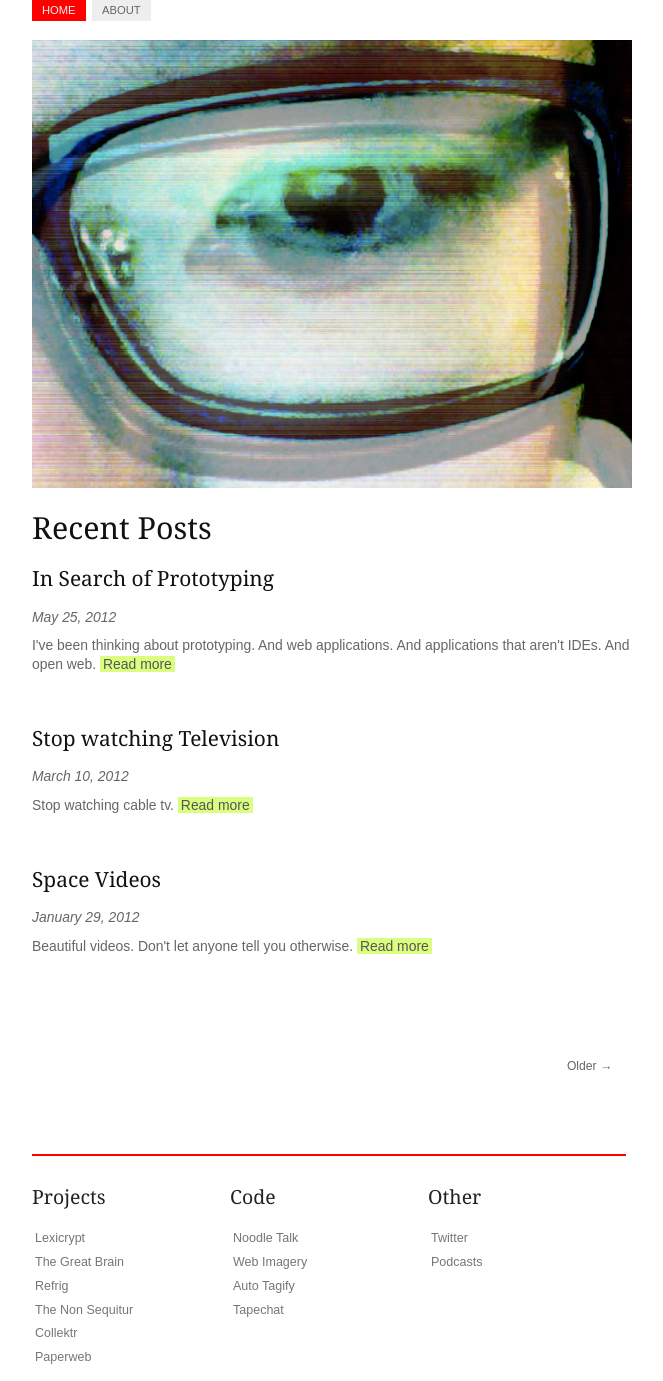
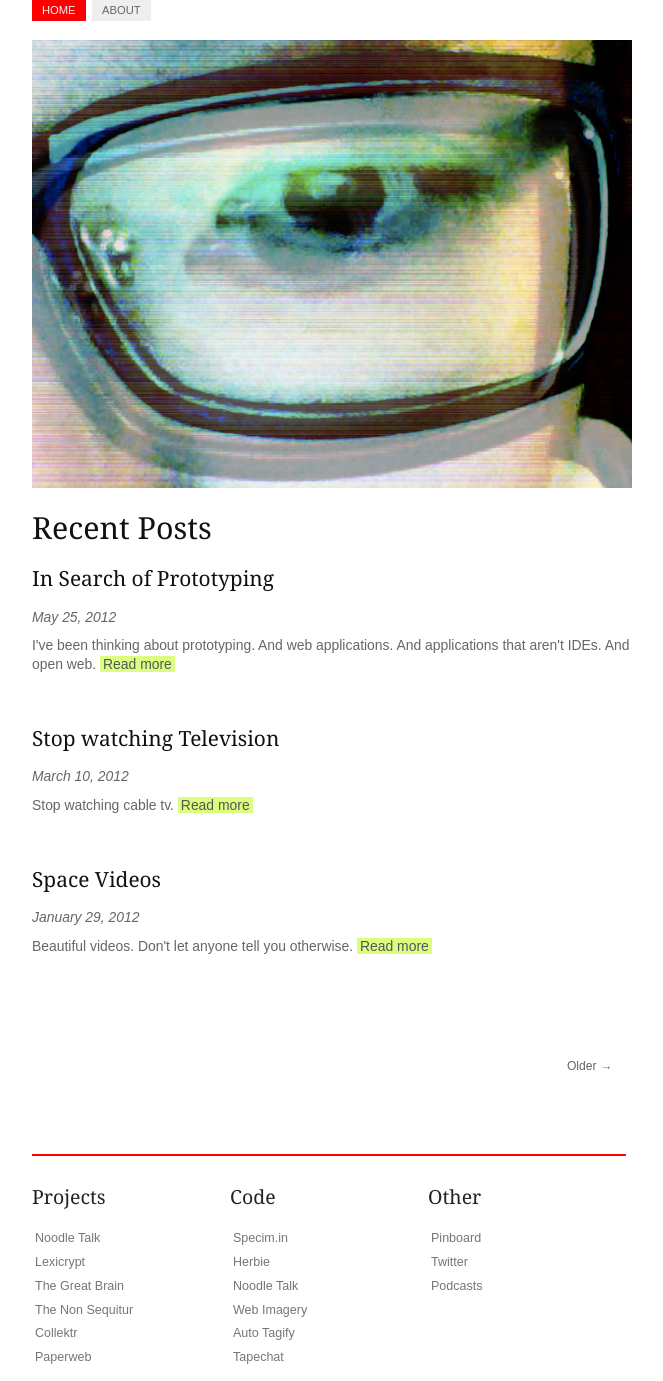
Before and after one commit to secretrobotron/ednapiranha.github.com, a Jekyll site: the page built from index.html, in a window 1280 px wide. Shown: the whole page, without its empty margins (308-971 px from the left). Built offline with Jekyll 4.4.1, drawn with Linux system fonts in a browser that asks for light colours; the list of posts is cut into pages by our own code.

Commit message:
updated footer

```diff
--- a/_includes/footer.html
+++ b/_includes/footer.html
@@ -1,18 +1,19 @@
     </div>
-
     <div class="footer">
       <div class="footer-wrapper">
         <ul>
           <li><h2>Projects</h2></li>
+          <li><a href="https://noodletalk.org">Noodle Talk</a></li>
           <li><a href="http://lexicrypt.com">Lexicrypt</a></li>
           <li><a href="http://greatbrain.heroku.com">The Great Brain</a></li>
-          <li><a href="http://refrig.in">Refrig</a></li>
           <li><a href="http://thenonsequitur.org">The Non Sequitur</a></li>
           <li><a href="http://collektr.com">Collektr</a></li>
           <li><a href="http://paperweb.me">Paperweb</a></li>
         </ul>
         <ul>
           <li><h2>Code</h2></li>
+          <li><a href="https://github.com/ednapiranha/specim.in">Specim.in</a></li>
+          <li><a href="https://github.com/ednapiranha/herbie">Herbie</a></li>
           <li><a href="https://github.com/ednapiranha/noodletalk">Noodle Talk</a></li>
           <li><a href="https://github.com/ednapiranha/web_imagery">Web Imagery</a></li>
           <li><a href="https://github.com/ednapiranha/auto-tagify">Auto Tagify</a></li>
@@ -20,6 +21,7 @@
         </ul>
         <ul>
           <li><h2>Other</h2></li>
+          <li><a href="http://pinboard.in/u:ednapiranha">Pinboard</a></li>
           <li><a href="http://twitter.com/ednapiranha">Twitter</a></li>
           <li><a href="http://www.mixcloud.com/lazykiki">Podcasts</a></li>
         </ul>
```
